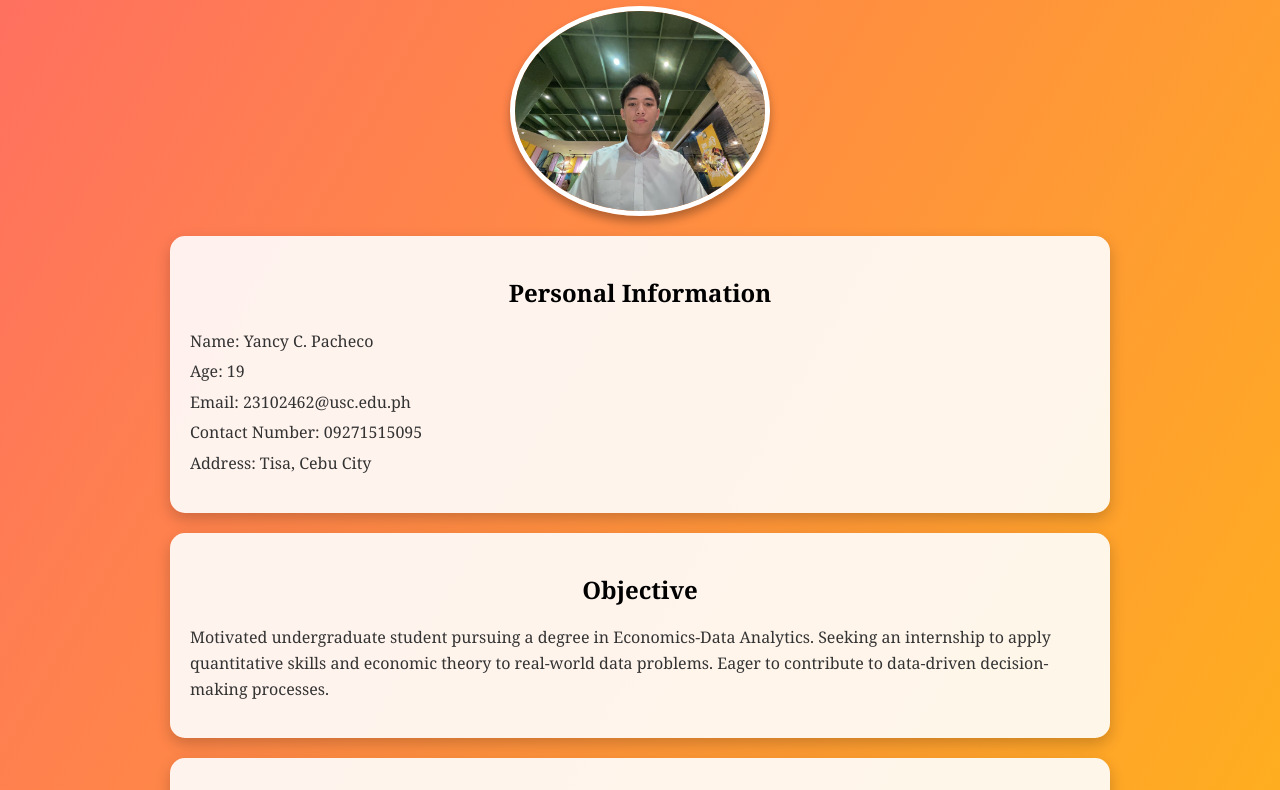
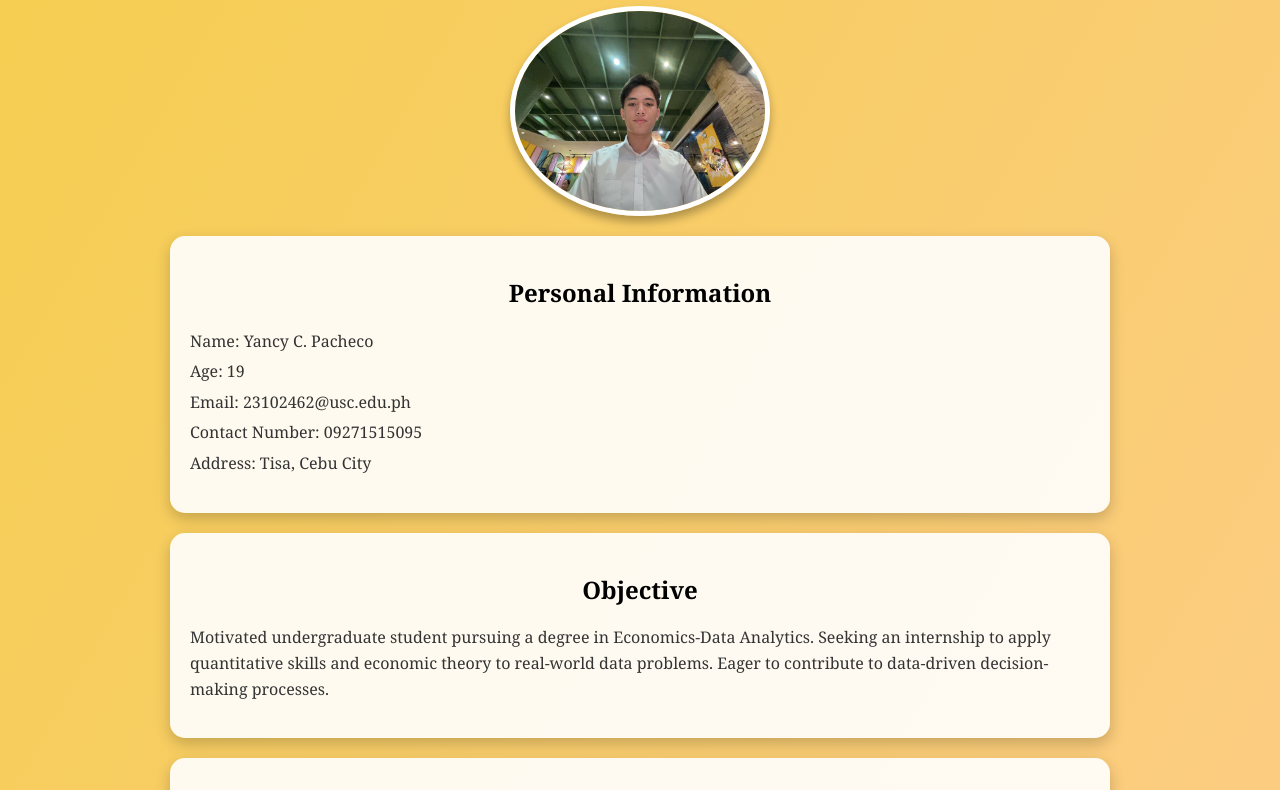
Before and after one commit to YancyToph/yancy, a plain HTML site: page resume.html in a window 1280 px wide. Shown: the part 80-870 px from the top of the page. Drawn offline with Linux system fonts and the light colour scheme.

Commit message:
Update style.css

```diff
--- a/style.css
+++ b/style.css
@@ -3,7 +3,7 @@ body {
     margin: 3;
     padding: 0;
     color: #ffffff;
-    background: linear-gradient(120deg, #ff6f61, #ffcc00);
+    background: linear-gradient(120deg, #f5ce50, #ffcc99);
 }
 
 h1, h2 {
```
